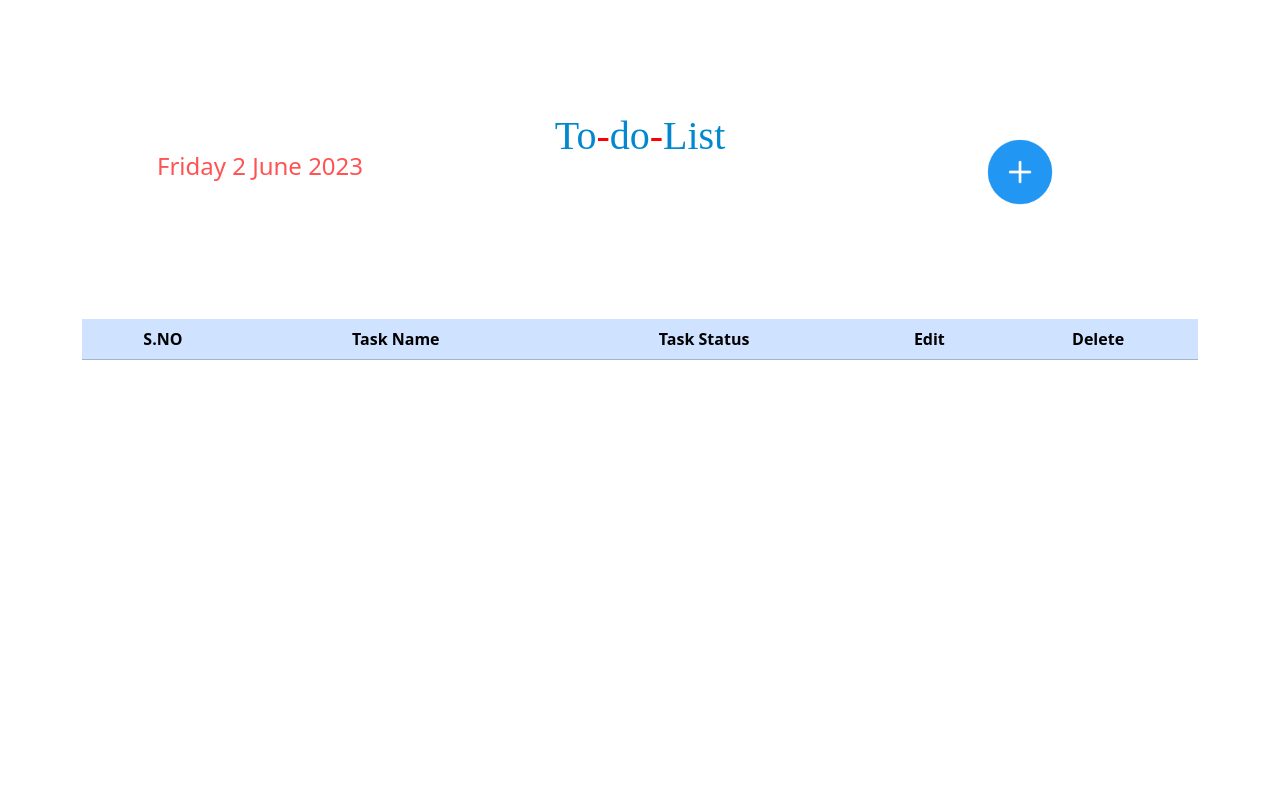
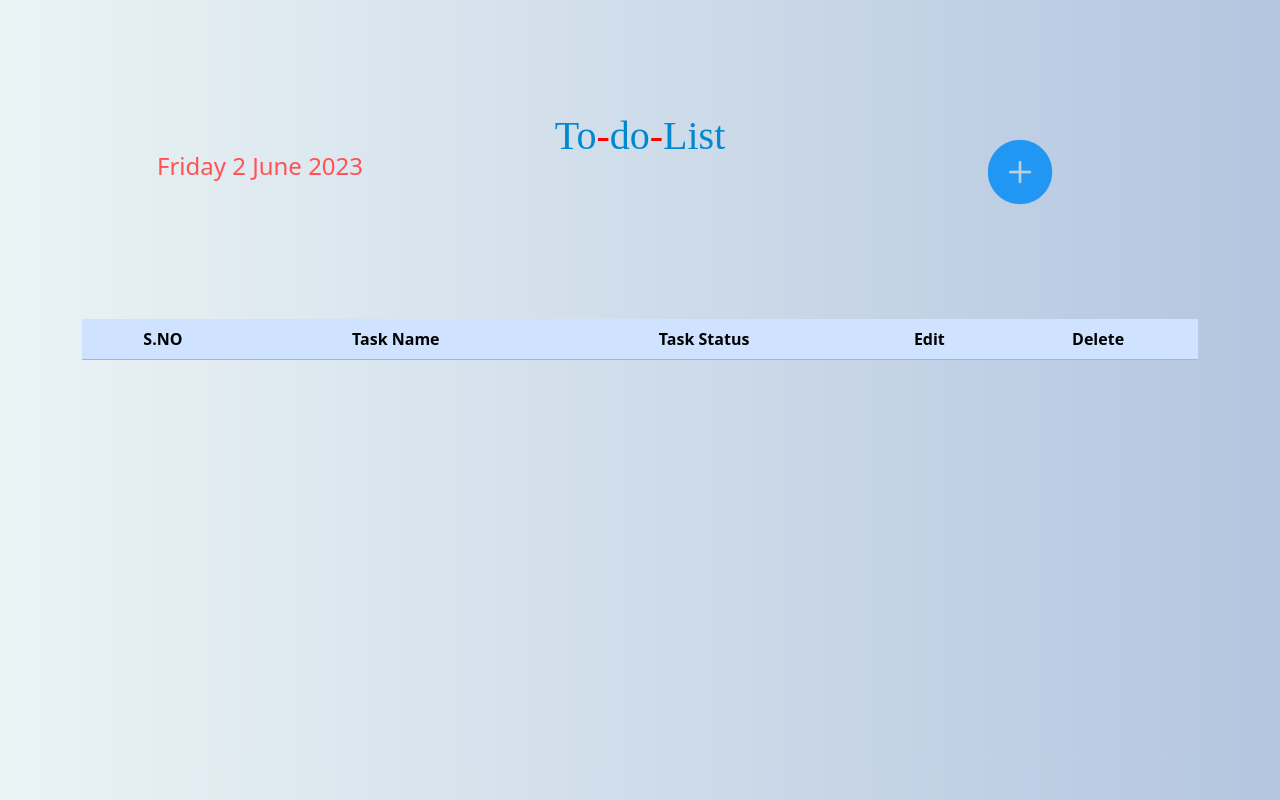
Before and after one commit to balaji1610/Neulancers_Todo, a React (Create React App) app: page / in a window 1280 px wide. Built offline with nearby package versions, Linux system fonts and the light colour scheme.

Commit message:
add_bg_color

```diff
--- a/src/index.css
+++ b/src/index.css
@@ -1,13 +1,18 @@
 body {
   margin: 0;
-  font-family: -apple-system, BlinkMacSystemFont, 'Segoe UI', 'Roboto', 'Oxygen',
-    'Ubuntu', 'Cantarell', 'Fira Sans', 'Droid Sans', 'Helvetica Neue',
+  font-family: -apple-system, BlinkMacSystemFont, "Segoe UI", "Roboto", "Oxygen",
+    "Ubuntu", "Cantarell", "Fira Sans", "Droid Sans", "Helvetica Neue",
     sans-serif;
   -webkit-font-smoothing: antialiased;
   -moz-osx-font-smoothing: grayscale;
+  background: linear-gradient(
+    90deg,
+    hsla(186, 33%, 94%, 1) 0%,
+    hsla(216, 41%, 79%, 1) 100%
+  );
 }
 
 code {
-  font-family: source-code-pro, Menlo, Monaco, Consolas, 'Courier New',
+  font-family: source-code-pro, Menlo, Monaco, Consolas, "Courier New",
     monospace;
 }
```
